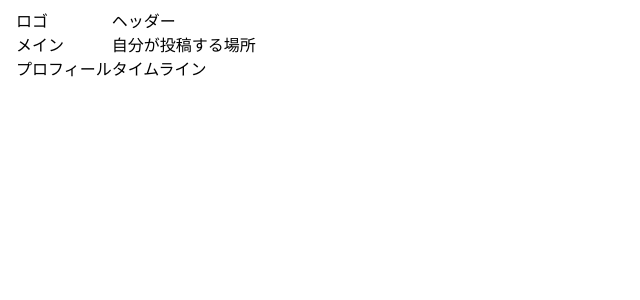
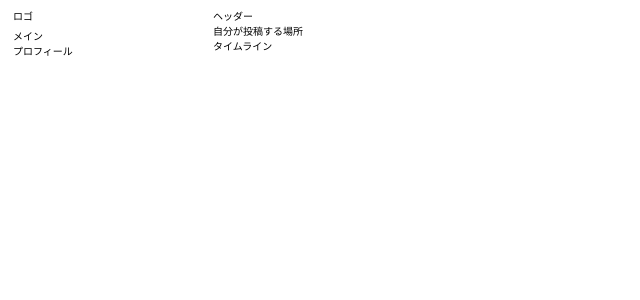
Before and after one commit to ponsaaan/Christina, a Next.js app: page / in a window 1280 px wide. Shown: the top 300 px of the page, without its empty margins (0-640 px from the left). Built offline with nearby package versions, Linux system fonts and the light colour scheme.

Commit message:
el psy congruu

```diff
--- a/src/GlobalStyle.tsx
+++ b/src/GlobalStyle.tsx
@@ -3,6 +3,7 @@ export const GlobalStyle = createGlobalStyle`
   html {
     padding: 0;
     margin: 0;
+    font-size: 10px;
     font-family: -apple-system, BlinkMacSystemFont, Segoe UI, Roboto, Oxygen,
       Ubuntu, Cantarell, Fira Sans, Droid Sans, Helvetica Neue, sans-serif;
     }
--- a/src/pages/index.tsx
+++ b/src/pages/index.tsx
@@ -37,11 +37,20 @@ const Container = styled.div`
   height: 100vh;
 `;
 
-const Navigation = styled.div``;
+const Navigation = styled.div`
+display: flex;
+flex-direction: column;
+width: 20rem;
+`;
+
 const Header = styled.div``;
 const MyTweet = styled.div``;
 const Wrapper = styled.div``;
 const Timeline = styled.div``;
-const LogoArea = styled.div``;
+const LogoArea = styled.div`
+  height: 2em;
+`;
 const MainArea = styled.div``;
-const ProfileArea = styled.div``;
+const ProfileArea = styled.div`
+  margin-bottom: 0;
+`;
```
